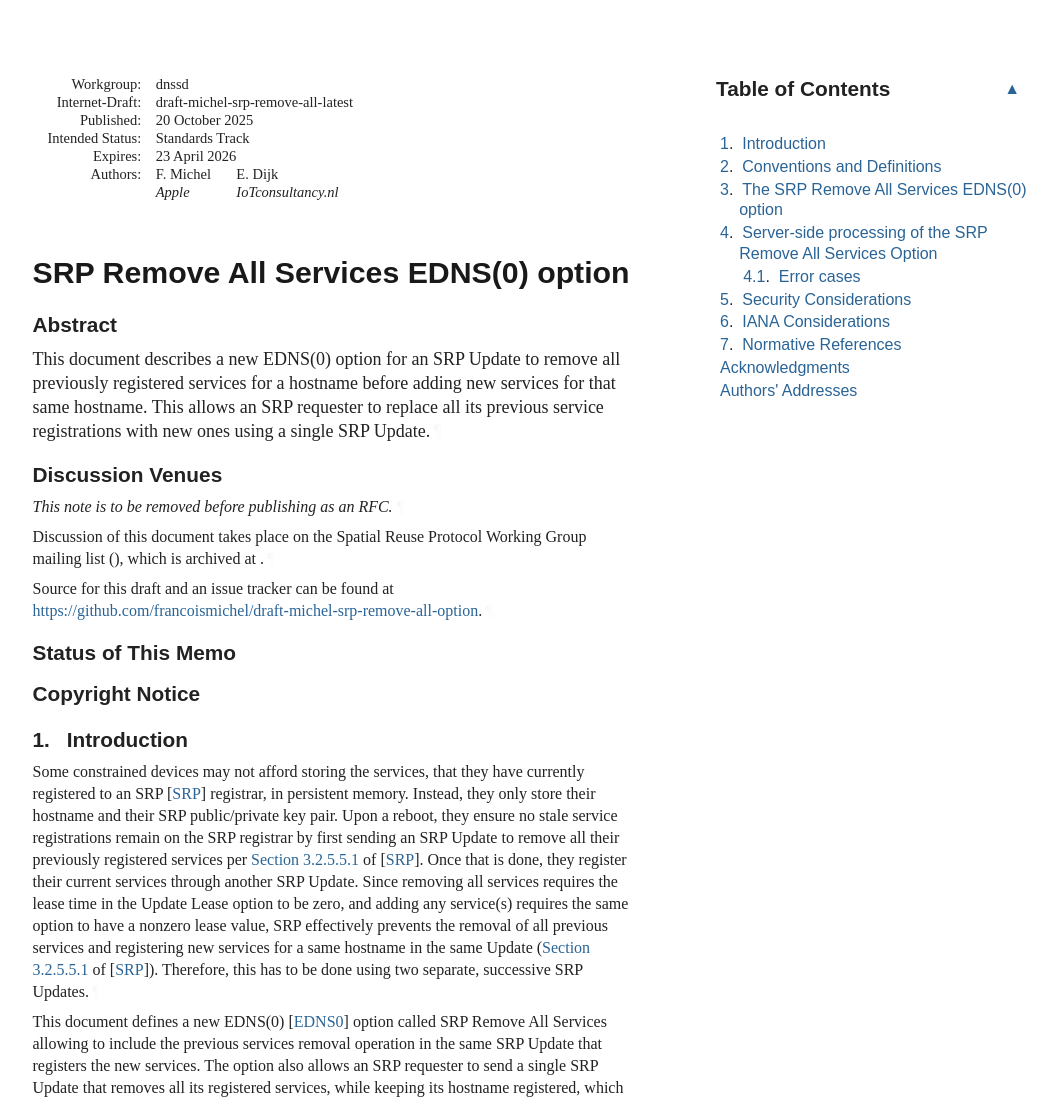
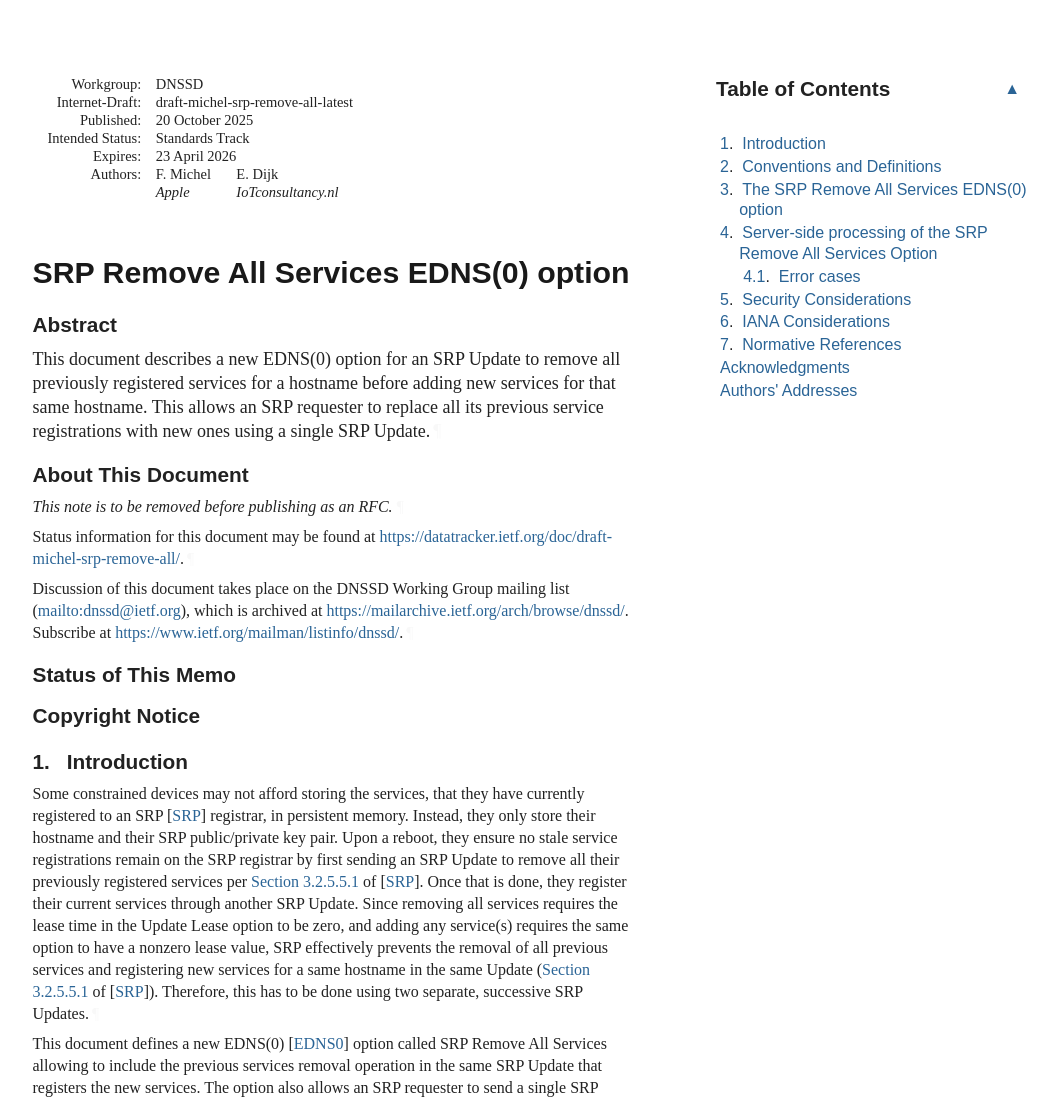
Before and after one commit to francoismichel/draft-michel-srp-remove-all-option, a plain HTML site: page draft-michel-srp-remove-all.html in a window 1280 px wide. Shown: the top 1100 px of the page, without its empty margins (92-1149 px from the left). Drawn offline with Linux system fonts and the light colour scheme; a web font is replaced by a local one.

Commit message:
Script updating gh-pages from cb98436. [ci skip]

```diff
--- a/draft-michel-srp-remove-all.html
+++ b/draft-michel-srp-remove-all.html
@@ -1061,7 +1061,7 @@ svg :is([fill="white"], [fill^="#fff"]) {
 <div id="internal-metadata" class="document-information">
 <dl id="identifiers">
 <dt class="label-workgroup">Workgroup:</dt>
-<dd class="workgroup">dnssd</dd>
+<dd class="workgroup">DNSSD</dd>
 <dt class="label-internet-draft">Internet-Draft:</dt>
 <dd class="internet-draft">draft-michel-srp-remove-all-latest</dd>
 <dt class="label-published">Published:</dt>
@@ -1093,15 +1093,17 @@ This allows an SRP requester to replace all its previous service registrations w
 SRP Update.<a href="#section-abstract-1" class="pilcrow">¶</a></p>
 </section>
 <section class="note rfcEditorRemove" id="section-note.1">
-      <h2 id="name-discussion-venues">
-<a href="#name-discussion-venues" class="section-name selfRef">Discussion Venues</a>
+      <h2 id="name-about-this-document">
+<a href="#name-about-this-document" class="section-name selfRef">About This Document</a>
       </h2>
 <p id="section-note.1-1">This note is to be removed before publishing as an RFC.<a href="#section-note.1-1" class="pilcrow">¶</a></p>
-<p id="section-note.1-2">Discussion of this document takes place on the
-    Spatial Reuse Protocol Working Group mailing list (),
-    which is archived at <span><a href=""></a></span>.<a href="#section-note.1-2" class="pilcrow">¶</a></p>
-<p id="section-note.1-3">Source for this draft and an issue tracker can be found at
-    <span><a href="https://github.com/francoismichel/draft-michel-srp-remove-all-option">https://github.com/francoismichel/draft-michel-srp-remove-all-option</a></span>.<a href="#section-note.1-3" class="pilcrow">¶</a></p>
+<p id="section-note.1-2">
+        Status information for this document may be found at <span><a href="https://datatracker.ietf.org/doc/draft-michel-srp-remove-all/">https://datatracker.ietf.org/doc/draft-michel-srp-remove-all/</a></span>.<a href="#section-note.1-2" class="pilcrow">¶</a></p>
+<p id="section-note.1-3">
+        Discussion of this document takes place on the
+        DNSSD Working Group mailing list (<span><a href="mailto:dnssd@ietf.org">mailto:dnssd@ietf.org</a></span>),
+        which is archived at <span><a href="https://mailarchive.ietf.org/arch/browse/dnssd/">https://mailarchive.ietf.org/arch/browse/dnssd/</a></span>.
+        Subscribe at <span><a href="https://www.ietf.org/mailman/listinfo/dnssd/">https://www.ietf.org/mailman/listinfo/dnssd/</a></span>.<a href="#section-note.1-3" class="pilcrow">¶</a></p>
 </section>
 <div id="status-of-memo">
 <section id="section-boilerplate.1">
```
Also changed, not shown: draft-michel-srp-remove-all.txt.
